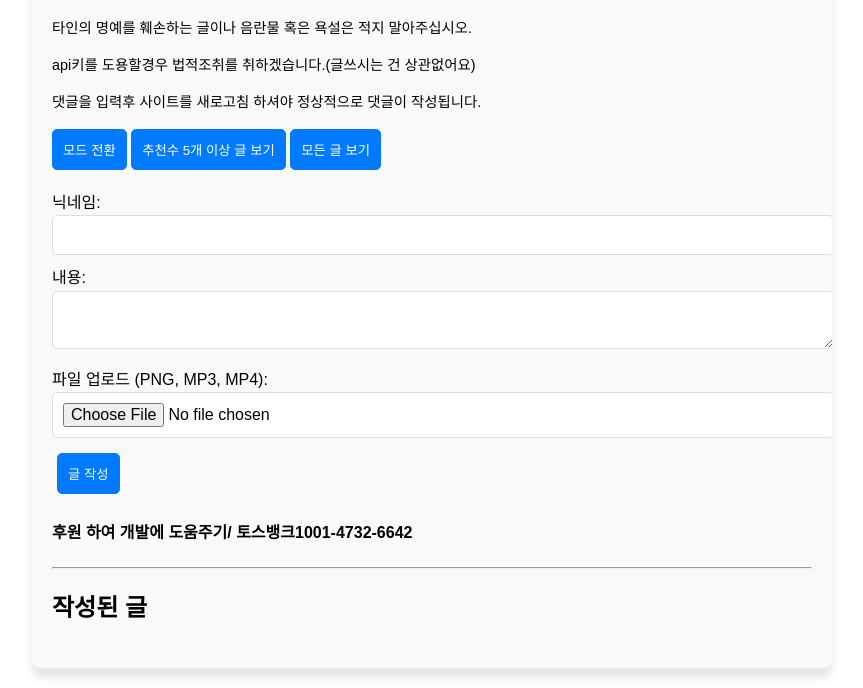
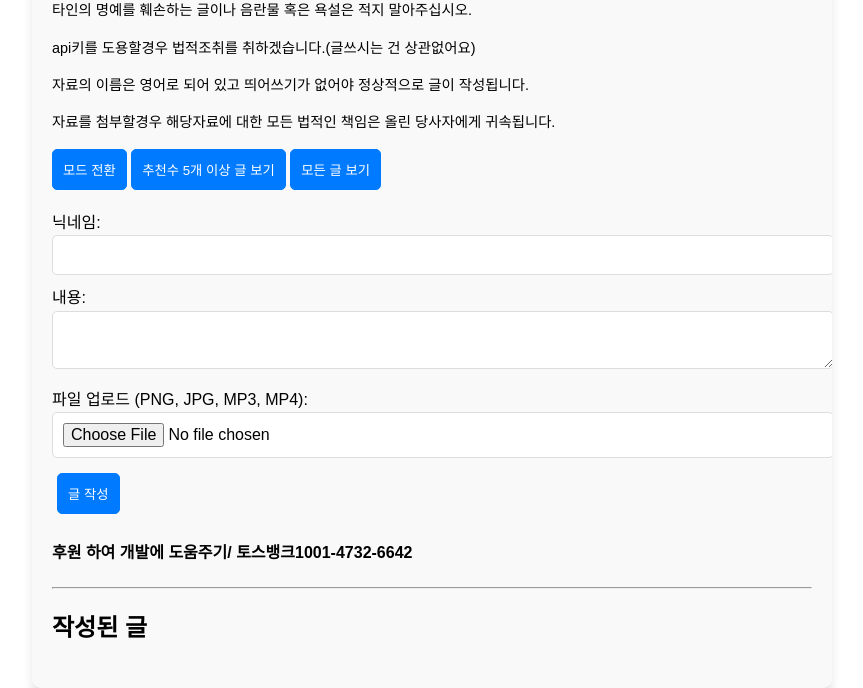
Before and after one commit to peropero1111/peropero.github.io, a plain HTML site: page index.html in a window 1280 px wide. Shown: the part 115-803 px from the top of the page, without its empty margins (208-1071 px from the left). Drawn offline with Linux system fonts and the light colour scheme; no server answers.

Commit message:
Update index.html

```diff
--- a/index.html
+++ b/index.html
@@ -182,7 +182,8 @@
         <h1>kumho-agora</h1>
         <p class="warning">타인의 명예를 훼손하는 글이나 음란물 혹은 욕설은 적지 말아주십시오.</p>
         <p class="warning">api키를 도용할경우 법적조취를 취하겠습니다.(글쓰시는 건 상관없어요)</p>
-        <p class="warning">댓글을 입력후 사이트를 새로고침 하셔야 정상적으로 댓글이 작성됩니다.</p>
+        <p class="warning">자료의 이름은 영어로 되어 있고 띄어쓰기가 없어야 정상적으로 글이 작성됩니다.</p>
+        <p class="warning">자료를 첨부할경우 해당자료에 대한 모든 법적인 책임은 올린 당사자에게 귀속됩니다.</p>
         <button class="mode-toggle" onclick="toggleMode()">모드 전환</button>
         <button class="filter-button" onclick="filterPosts()">추천수 5개 이상 글 보기</button>
         <button class="filter-button" onclick="loadPosts()">모든 글 보기</button>
@@ -191,7 +192,7 @@
             <input type="text" id="nickname" name="nickname" required>
             <label for="content">내용:</label>
             <textarea id="content" name="content" required></textarea>
-            <label for="file">파일 업로드 (PNG, MP3, MP4):</label>
+            <label for="file">파일 업로드 (PNG, JPG, MP3, MP4):</label>
             <input type="file" id="file" name="file" accept=".png, .mp3, .mp4">
             <button type="submit" class="btn">글 작성</button>
         </form>
```
